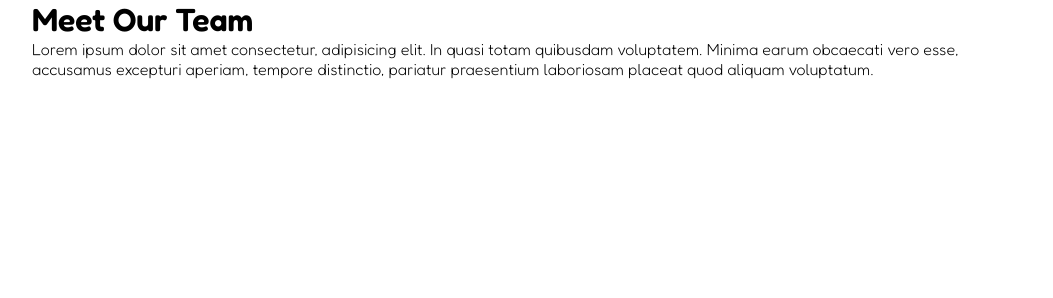
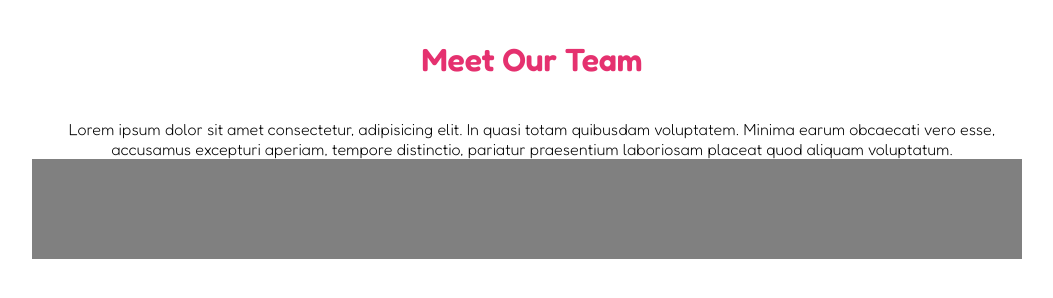
Before and after one commit to GiuliaSetti/html-css-float-cards, a plain HTML site: page CorrezioeneFloat/index.html in a window 1280 px wide. Shown: the whole page, without its empty margins (108-1161 px from the left). Drawn offline with Linux system fonts and the light colour scheme.

Commit message:
DivisioneInRigheColonne

```diff
--- a/CorrezioeneFloat/css/style.css
+++ b/CorrezioeneFloat/css/style.css
@@ -3,6 +3,9 @@
     padding: 0;
     box-sizing: border-box;
 }
+
+
+/* meglio non dare il max-width al body - ma piuttosto creare dei div sottostanti */
 
 body{
     font-family: 'Fredoka', sans-serif;
@@ -12,3 +15,26 @@ body{
     max-width: 1000px;
     margin: 0 auto;
 }
+
+/* titolo e intestazione */
+
+header{
+        text-align: center;
+    }
+
+
+h1{
+    color: #e5316f;
+    padding: 40px 0;
+}
+
+/* main */
+
+.col{
+    height: 100px;
+    width: 33%;
+
+    float: left;
+
+    background-color: grey;
+}
--- a/CorrezioeneFloat/index.html
+++ b/CorrezioeneFloat/index.html
@@ -23,7 +23,18 @@
 
     <!-- /titolo e intestazione -->
 
-    <main class="container"></main>
+    <main id="cards" class="container">
+        <!-- cards -->
+        <div class="row">
+            <div class="col">
+                <div class="card">
+
+                </div>
+            </div>
+            <div class="col"></div>
+            <div class="col"></div>
+        </div>
+    </main>
 
 </body>
 </html>
```
